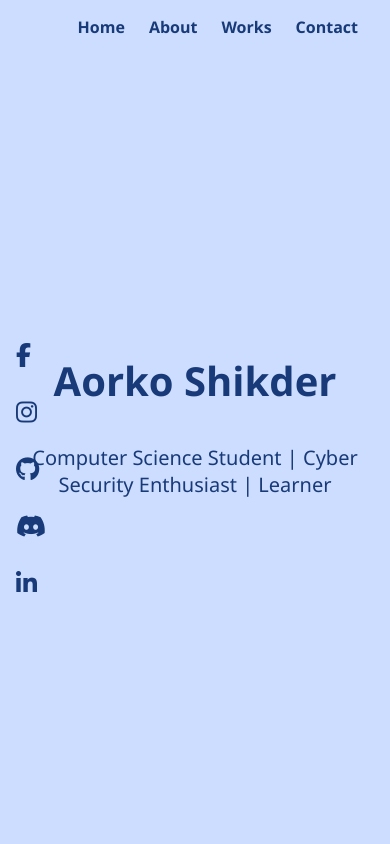
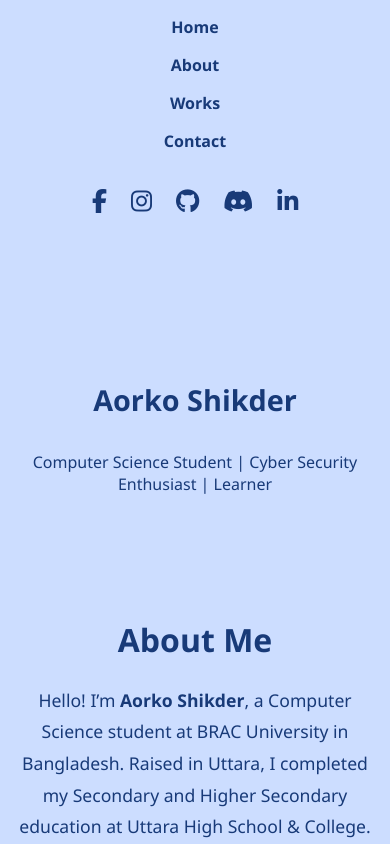
Before and after one commit to aleister03/aleister03.github.io, a plain HTML site: page index.html in a window 390 px wide. Shown: the top 844 px of the page. Drawn offline with Linux system fonts and the light colour scheme.

Commit message:
Update index.html

```diff
--- a/index.html
+++ b/index.html
@@ -215,6 +215,45 @@
     .contact-button:hover {
       background-color: #112b59;
     }
+    @media (max-width: 768px) {
+  .navbar {
+    flex-direction: column;
+    padding: 1rem;
+    gap: 1rem;
+    position: static;
+    align-items: center;
+  }
+
+  .socials {
+    position: static;
+    flex-direction: row;
+    justify-content: center;
+    margin: 1rem 0;
+  }
+
+  .center-content {
+    padding: 8rem 1rem 2rem;
+    height: auto;
+  }
+
+  .center-content h1 {
+    font-size: 1.8rem;
+  }
+
+  .center-content p {
+    font-size: 1rem;
+  }
+
+  #about, .contact-section {
+    padding: 3rem 1rem;
+  }
+
+  .contact-button, .resume-button {
+    width: 80%;
+    max-width: 300px;
+  }
+}
+
 </style>
 
   <footer>
```
